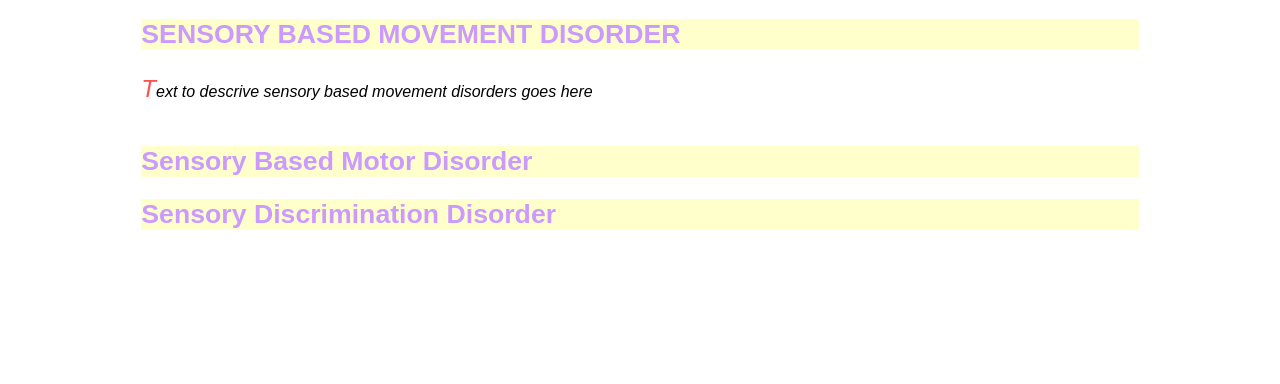
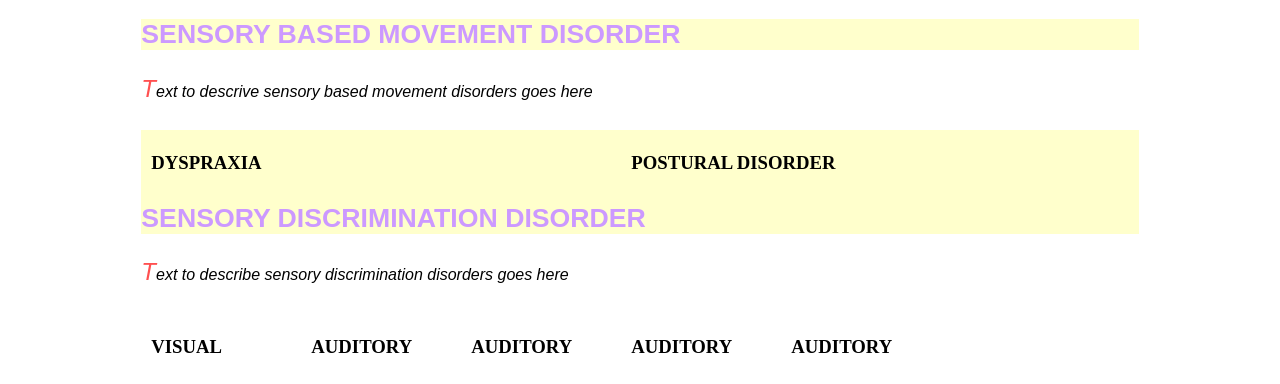
Before and after one commit to loretod/SPD, a plain HTML site: page web/index.html in a window 1280 px wide. Shown: the part 848-1232 px from the top of the page. Before the commit the page ends 1100 px from the top, so only its background shows below. Drawn offline with Linux system fonts and the light colour scheme.

Commit message:
all the changes

```diff
--- a/web/css/style.css
+++ b/web/css/style.css
@@ -33,3 +33,17 @@ a
 {
 	text-decoration: none
 }
+
+.column1of2, .column2of2
+{
+	width: 460px;
+	float: left;
+	margin: 10px
+}
+
+.column1of5, .column2of5, .column3of5, .column4of5, .column5of5
+{
+	width: 140px;
+	float: left;
+	margin: 10px
+}
--- a/web/index.html
+++ b/web/index.html
@@ -60,29 +60,46 @@
 </section>
 
 
-<section "SBMD">
+<section id="SBMD">
 	<h2>SENSORY BASED MOVEMENT DISORDER</h2>
 	<p>
 		Text to descrive sensory based movement disorders goes here
 	</p>
-	<table>
 
+	<div class="column1of2">
+		<h3>DYSPRAXIA</h3>
+	</div>
 
-
-
-
-	</table>
-
+	<div class="column2of2">
+		<h3>POSTURAL DISORDER</h3>
+	</div>
 </section>
 
-<section "SBMD">
-	<h2>Sensory Based Motor Disorder</h2>
+<section id="SDD">
+	<h2>SENSORY DISCRIMINATION DISORDER</h2>
+	<p>
+		Text to describe sensory discrimination disorders goes here
+	</p>
 
-</section>
+	<div class="column1of5">
+		<h3>VISUAL</h3>
+	</div>
 
-<section "SDD">
-	<h2>Sensory Discrimination Disorder</h2>
+	<div class="column2of5">
+		<h3>AUDITORY</h3>
+	</div>
 
+	<div class="column3of5">
+		<h3>AUDITORY</h3>
+	</div>
+
+	<div class="column4of5">
+		<h3>AUDITORY</h3>
+	</div>
+
+	<div class="column5of5">
+		<h3>AUDITORY</h3>
+	</div>
 </section>
 
 </body>
```
